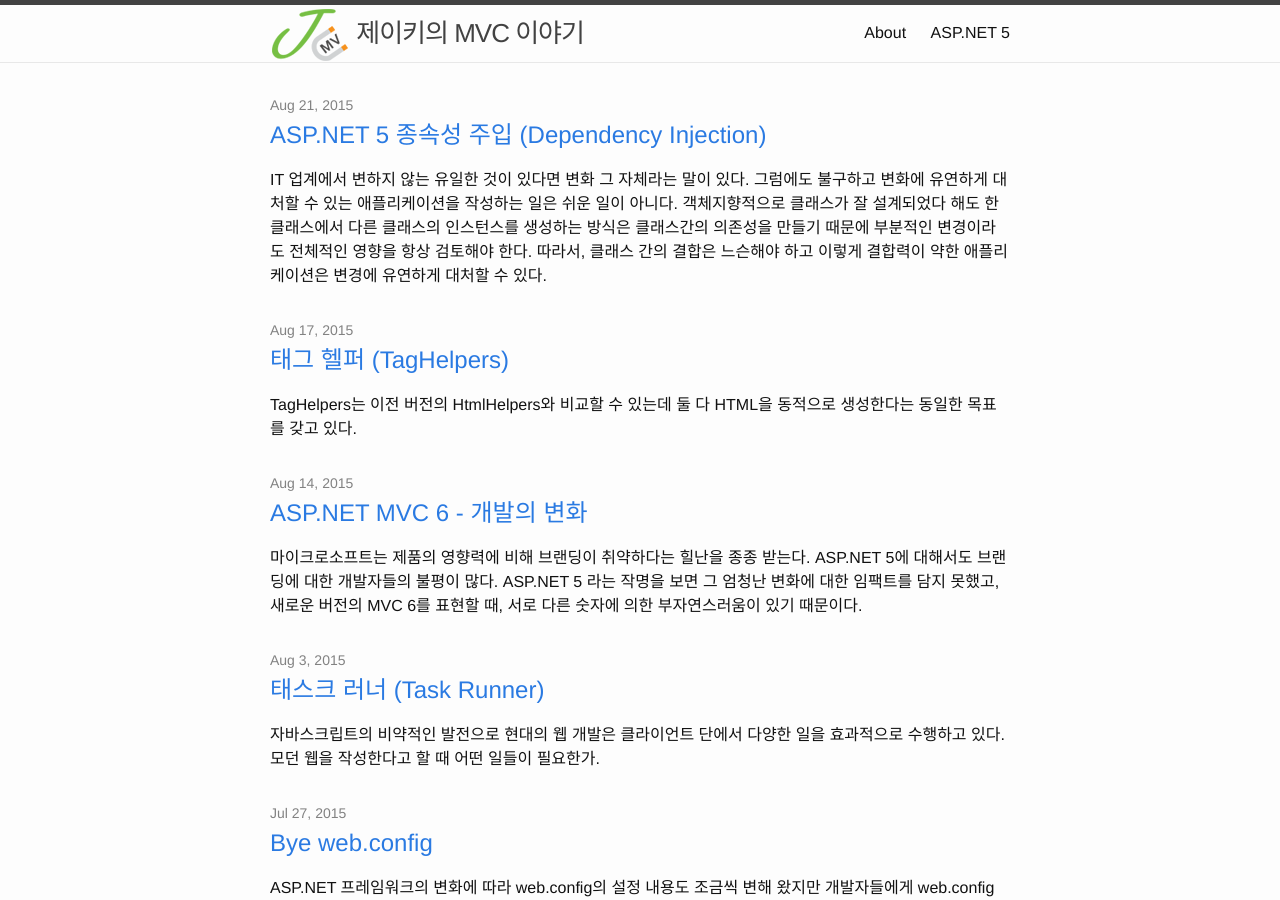
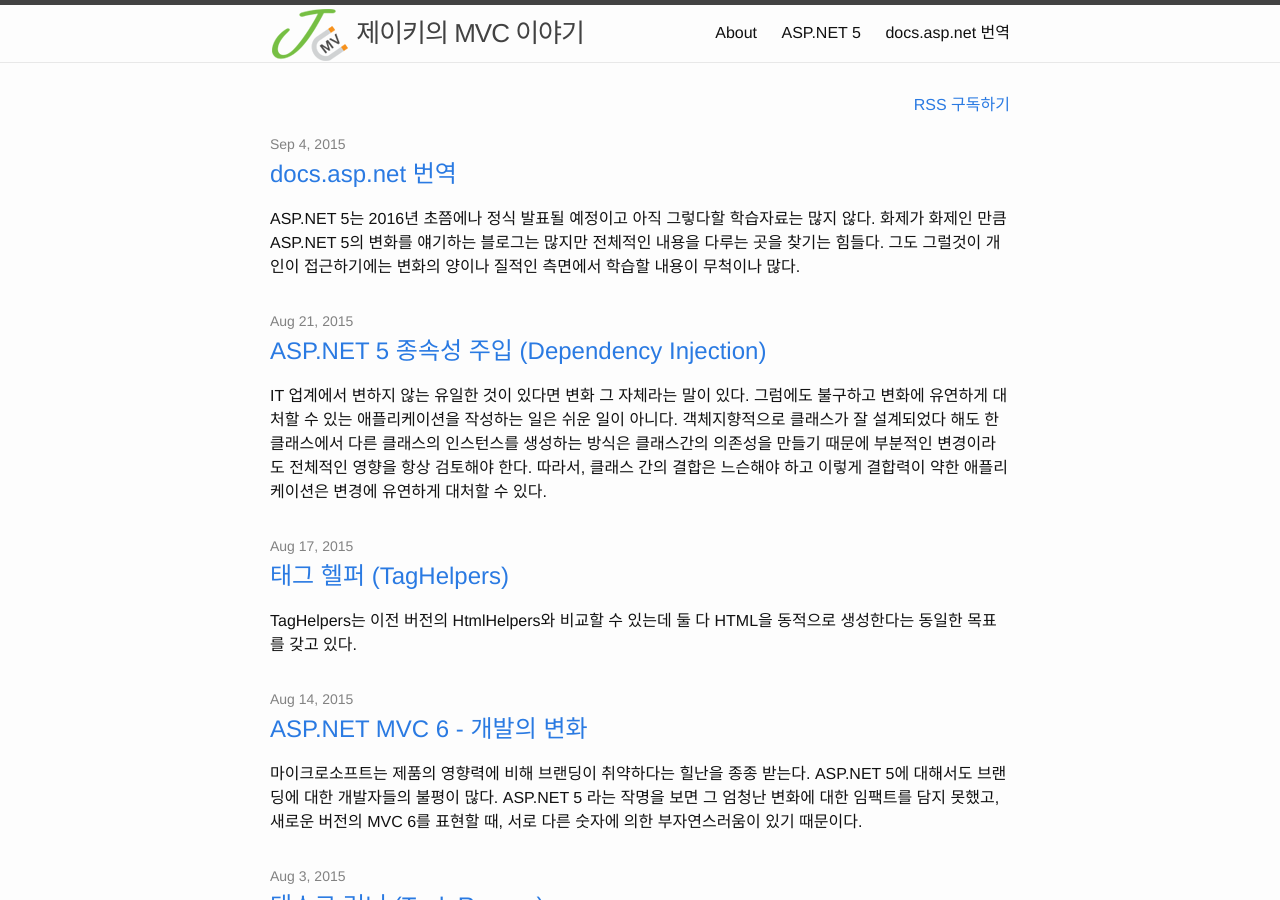
Before and after one commit to jakeymvc/jakeymvc.github.io, a Jekyll site: the page built from index.html, in a window 1280 px wide and 900 px high. Built offline with Jekyll 4.4.1, drawn with Linux system fonts in a browser that asks for light colours; Markdown is read by kramdown in place of the engine named in the settings.

Commit message:
docs.asp.net 번역

```diff
--- a/_includes/header.html
+++ b/_includes/header.html
@@ -22,6 +22,7 @@
           <a class="page-link" href="{{ page.url | prepend: site.baseurl }}">{{ page.title }}</a>
           {% endif %}
         {% endfor %}
+          <a class="page-link" href="http://docs.jakeymvc.com/">docs.asp.net 번역</a>
       </div>
     </nav>
 
--- /dev/null
+++ b/_posts/2015-09-04-docs-asp-net.md
@@ -0,0 +1,21 @@
+---
+title:  "docs.asp.net 번역"
+date:   2015-09-04 17:00:00
+categories: aspnet5
+author: Jake Ryu
+permalink: /docs-asp-net/
+---
+
+ASP.NET 5는 2016년 초쯤에나 정식 발표될 예정이고 아직 그렇다할 학습자료는 많지 않다. 화제가 화제인 만큼 ASP.NET 5의 변화를 얘기하는 블로그는 많지만 전체적인 내용을 다루는 곳을 찾기는 힘들다. 그도 그럴것이 개인이 접근하기에는 변화의 양이나 질적인 측면에서 학습할 내용이 무척이나 많다.
+
+다행히 전체적인 내용을 한 곳에서 확인할 수 있는 곳이 있다. 잘 정리된 책 한 권의 느낌이 묻어나는 [docs.asp.net](http://docs.asp.net) 사이트는 Read the Docs라는 문서 제공 플랫폼에서 호스팅되고 있다.
+
+현재로서는 이 곳만큼 ASP.NET 5에 대해 잘 정리된 곳이 없다. 이 문서 시스템 역시 오픈소스로 운영되고 있으며 글을 기고하기 위해서는 GitHub에서 이슈로 등록하여 ASP.NET 팀으로부터 아이디어 점검을 받는다. OK가 떨어지면 글을 작성한 후 다시 팀의 검토를 거쳐 게재되는 과정을 거친다.
+
+각각의 글들이 모여 점점 책의 모습으로 변해가는 것이 신기해서 어떻게 운영되는지 살펴봤다. 파이썬 프로젝트에서는 문서화 패키지인 스핑크스(Sphinx)를 사용하여 프로젝트의 일부로서 문서를 관리하는 것 같다. 스핑크스는 Markdown과 reStructuredText로 작성된 내용을 HTML 문서로 변환해 주는 문서 관리용 패키지이다. jakeymvc 블로그도 루비 패키지(Ruby Gem)인 지킬(Jekyll)을 사용하여 이와 유사한 방식으로 운영하고 있기 때문에 개념은 쉽게 이해할 수 있었다.
+
+Read the Docs는 파이썬과 스핑크스를 제공하는 문서에 특화된 호스팅 사이트이다. Git 과 연동할 수 있어 소스 관리가 아주 쉽고 Git 배포시 웹 후킹 서비스를 통해 Read the Docs 까지 자동으로 퍼블리싱된다.
+
+이런 일련의 내용을 알고 나니 docs.asp.net의 소스를 fork해서 개인적으로 돌려 볼 수 있었다. 내친김에 번역 내용을 덧붙여서 [docs.jakeymvc.com](http://docs.jakeymvc.com) 라는 도메인으로 운영해 보고 있다. 목차에 한글로 보이는 글은 번역이 추가되었음을 의미한다.
+
+손가락이 근질거릴때마다 번역 작업을 하고 있다. ASP.NET 팀에 번역 문의를 했으나 답변이 없는 걸 보면 아직은 개발도 벅찬 모양이다. 향후에 docs.asp.net 에서 공식적인 번역이 가능해 지면 원래 자리로 돌려주고 싶다.
--- a/index.html
+++ b/index.html
@@ -3,6 +3,8 @@
 ---
 
 <div class="home">
+
+    <p class="rss-subscribe" style="text-align: right;"><a href="{{ "/feed.xml" | prepend: site.baseurl }}">RSS 구독하기</a></p>
 
   <!--<h1 class="page-heading">Posts</h1>-->
 
@@ -19,5 +21,5 @@
     {% endfor %}
   </ul>
 
-  <p class="rss-subscribe">subscribe via <a href="{{ "/feed.xml" | prepend: site.baseurl }}">RSS</a></p>
+
 </div>
```
